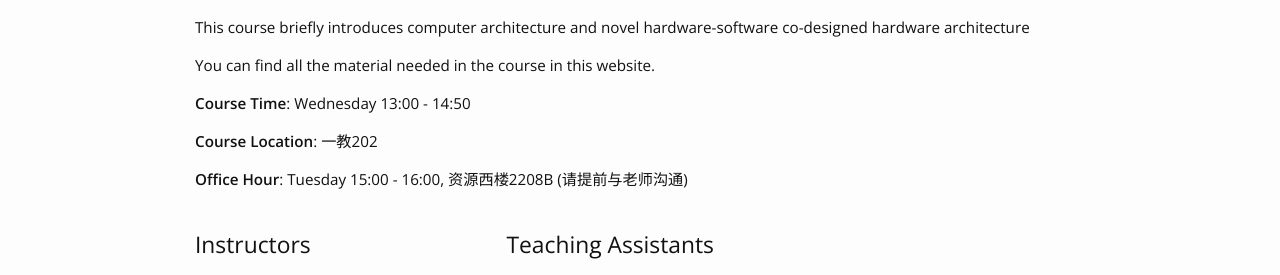
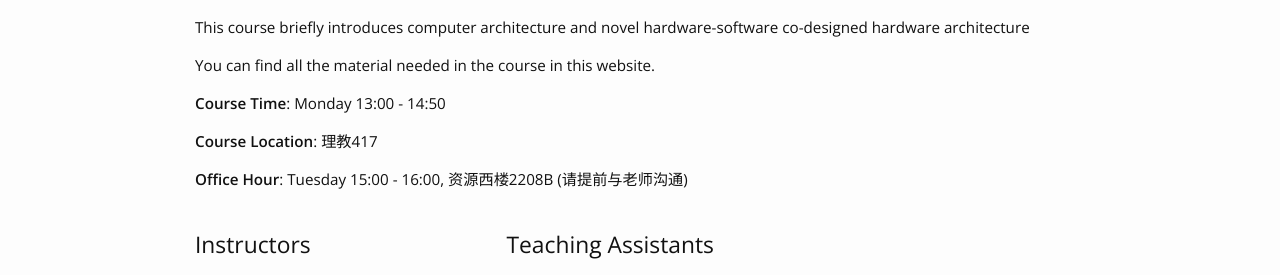
Before and after one commit to AIArchPKU/2025Spring, a Jekyll site: the page built from index.md, in a window 1280 px wide. Shown: the part 546-821 px from the top of the page. Built offline with Jekyll 4.4.1, drawn with Linux system fonts in a browser that asks for light colours; nearby versions of some CDN libraries.

Commit message:
Update index.md

```diff
--- a/index.md
+++ b/index.md
@@ -3,8 +3,8 @@ layout: home
 ---
 You can find all the material needed in the course in this website.
 
-**Course Time**: Wednesday 13:00 - 14:50
+**Course Time**: Monday 13:00 - 14:50
 
-**Course Location**: 一教202
+**Course Location**: 理教417
 
 **Office Hour**: Tuesday 15:00 - 16:00, 资源西楼2208B (请提前与老师沟通)
```
